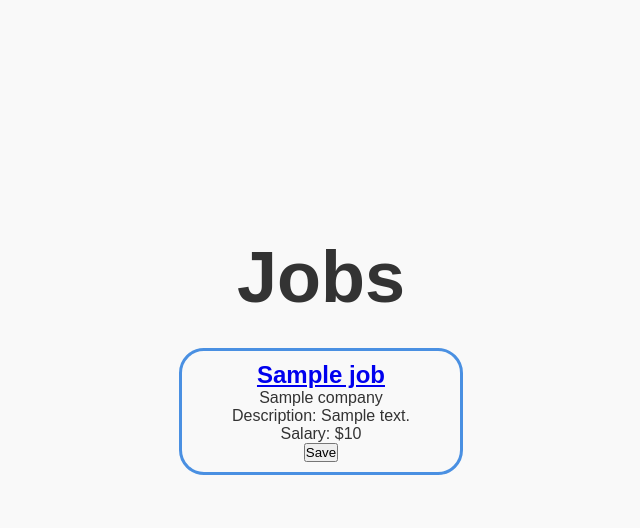
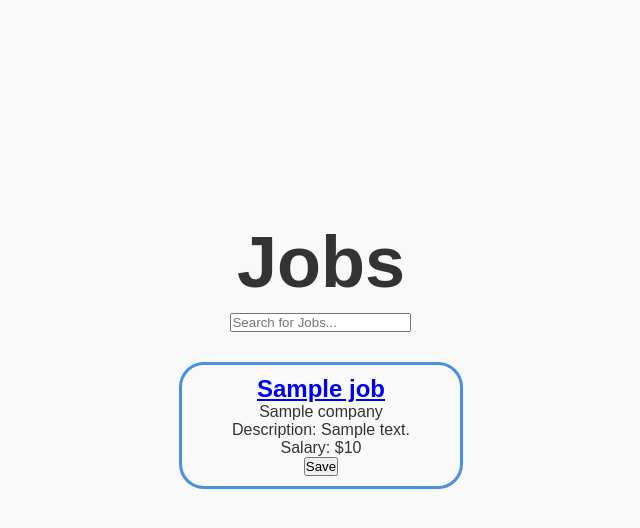
Before and after one commit to JosefGlen/KumoJobScraper1, a Django app: template KumoJobScraper/jobs/templates/jobs/list.html in a window 1280 px wide. Shown: the part 70-598 px from the top of the page, without its empty margins (319-959 px from the left). Run offline with Django 5.2, Linux system fonts and the light colour scheme; the template is opened without the code that fills it: most values are stand-ins (such as "Sample title", 1, 10 or a date in 2020); data that the repository does not hold is empty.

Commit message:
Search Bar beginning Implementation
Implementing search bar, working out any issues for preparation for the back end.

```diff
--- a/KumoJobScraper/jobs/templates/jobs/list.html
+++ b/KumoJobScraper/jobs/templates/jobs/list.html
@@ -14,7 +14,11 @@
         {% comment %} Symantixs for python code {% endcomment %}
         {% comment %} A for loop that grabs all of the jobs that are currently in the database {% endcomment %}
         {% for job in jobs %}
-        <!--Included jobsresults class to ensure we can accuretley format the listings-->
+
+        <!--Job search bar will go here-->
+            <input type="text" placeholder="Search for Jobs...">
+
+        <!--Included jobsresults class to ensure we can accuratley format the listings-->
             <article class="job Joblistings">
                 {% comment %} Symmantixs for accessing the data {% endcomment %}
                 <h2>
```
